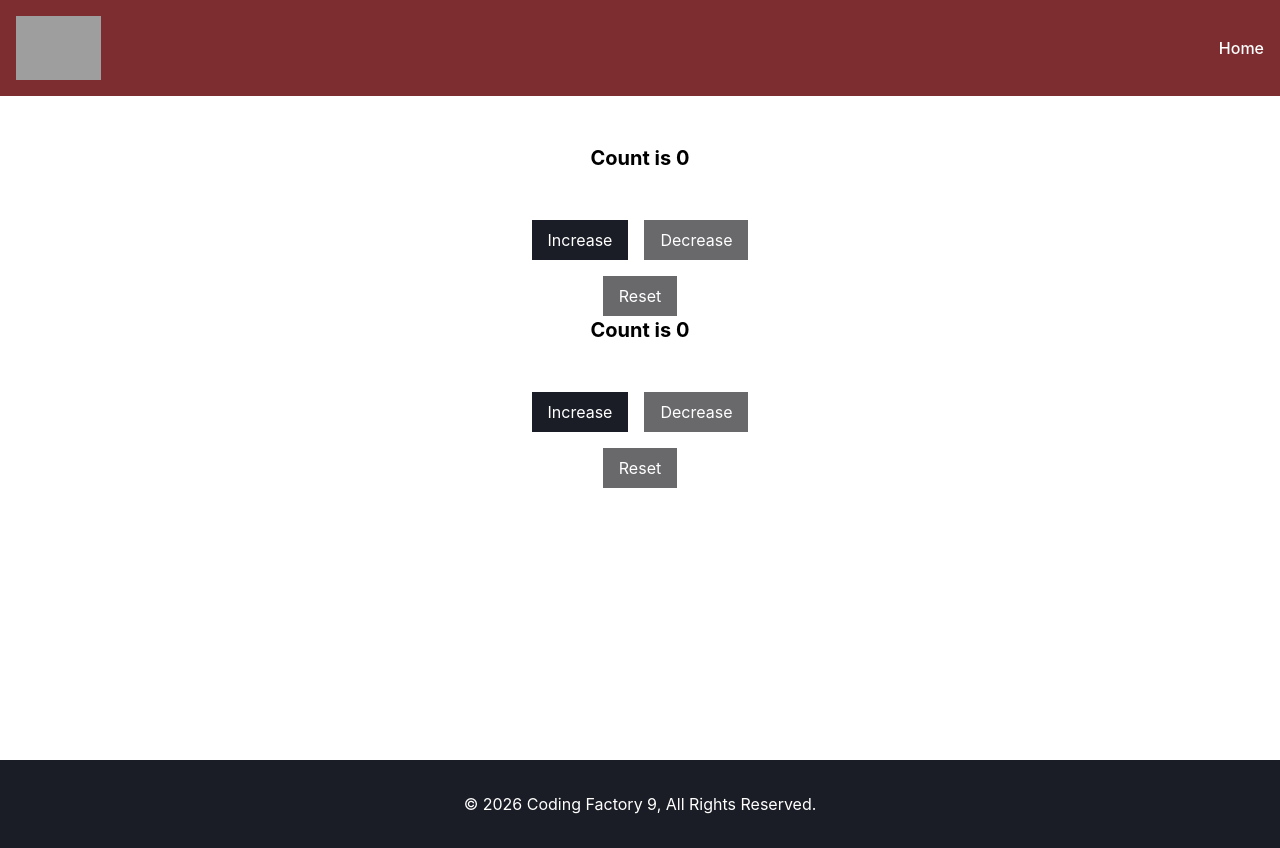
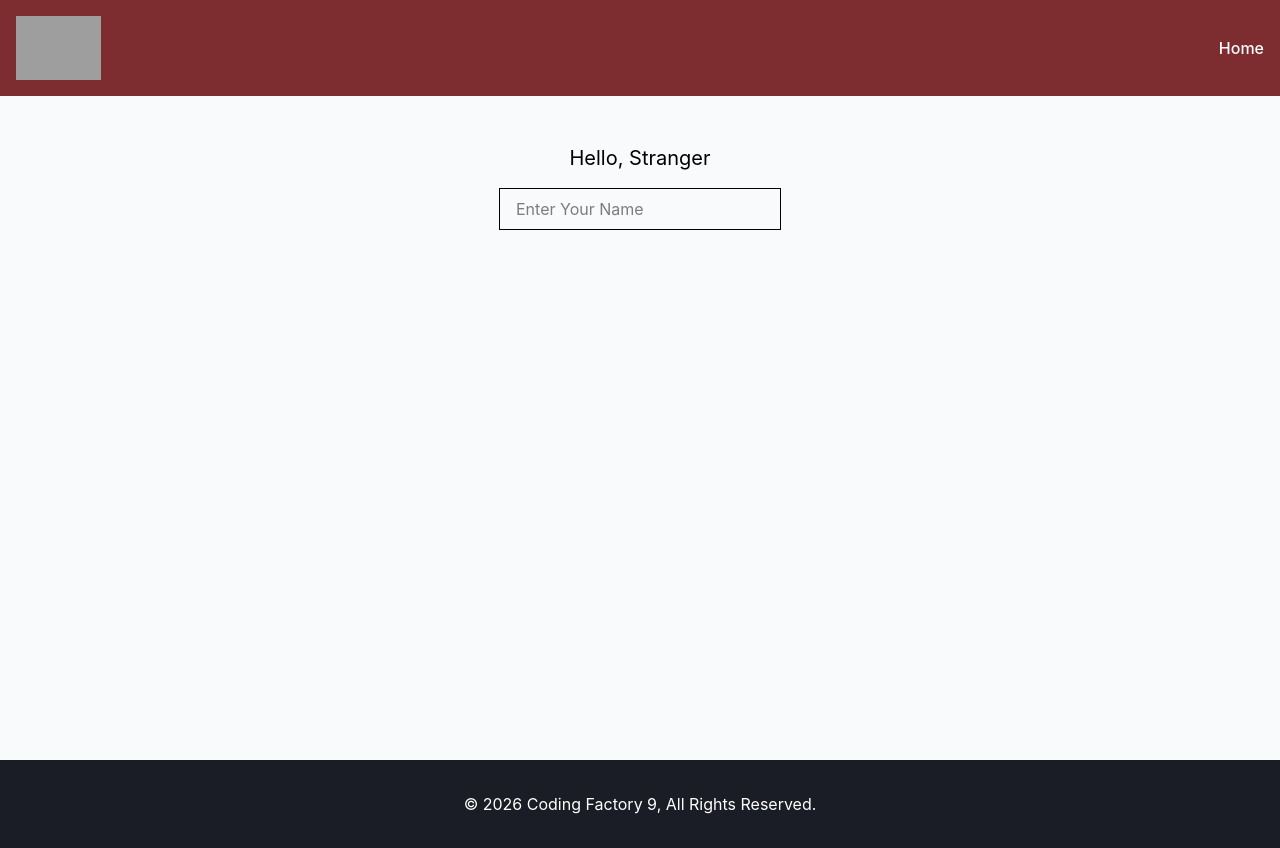
Before and after one commit to PantelisTs/cf9-react, a React (Vite) app: page / in a window 1280 px wide. Built offline with nearby package versions, Linux system fonts and the light colour scheme; grey boxes are pictures that could not be loaded.

Commit message:
feat: add NameChanger component

```diff
--- a/src/App.tsx
+++ b/src/App.tsx
@@ -3,9 +3,10 @@
 // import ClassComponent from "./components/LessonTwo/ClassComponent.tsx";
 // import ArrowFunctionalComponent from "./components/LessonTwo/ArrowFunctionalComponent.tsx";
 import Layout from "./components/Layout.tsx";
-import Counter from "./components/LessonFour/Counter.tsx";
-import CounterAdvanced from "./components/LessonFour/CounterAdvanced.tsx";
+// import Counter from "./components/LessonFour/Counter.tsx";
+// import CounterAdvanced from "./components/LessonFour/CounterAdvanced.tsx";
 // import ClassCounter from "./components/LessonFour/ClassCounter.tsx";
+import NameChanger from "./components/LessonFive/NameChanger.tsx";
 
 
 
@@ -71,23 +72,30 @@ function App() {
         {/*<ArrowFunctionalComponentWithProps title="Heading 2" description="Lorem ipsum dolor sit amet, consectetur adipisicing elit. Deserunt dignissimos eos incidunt ipsum labore magni odit officiis omnis possimus veniam."/>*/}
         {/*<ArrowFunctionalComponentWithProps title="Heading 3"/>*/}
 
+        {/*LESSON FOUR*/}
+        {/*<Layout addClasses="bg-gray=50">*/}
+        {/*    /!*<ArrowFunctionalComponentWithProps title="Second Title" description="Description" />*!/*/}
+        {/*    /!*<p>Lorem ipsum dolor sit amet, consectetur adipisicing elit. Natus, possimus.</p>*!/*/}
+        {/*    <Counter/>*/}
 
-        <Layout addClasses="bg-gray=50">
-            {/*<ArrowFunctionalComponentWithProps title="Second Title" description="Description" />*/}
-            {/*<p>Lorem ipsum dolor sit amet, consectetur adipisicing elit. Natus, possimus.</p>*/}
-            <Counter/>
+        {/*    /!*<ClassCounter/>*!/*/}
 
-            {/*<ClassCounter/>*/}
+        {/*    <CounterAdvanced/>*/}
 
-            <CounterAdvanced/>
-
-        </Layout>
+        {/*</Layout>*/}
 
         {/*<div></div>*/}
         {/*<h1></h1>*/}
         {/*<h2 className="cf-text" id="id"></h2>*/}
         {/*h2.cf-text#id*/}
 
+
+        {/*LESSON FIVE*/}
+        <Layout addClasses="bg-gray-50">
+            <NameChanger></NameChanger>
+        </Layout>
+
+
     </>
   )
 }
--- /dev/null
+++ b/src/components/LessonFive/NameChanger.tsx
@@ -0,0 +1,28 @@
+import {useState} from "react";
+
+
+const NameChanger = () => {
+
+    const [name, setName] = useState("");
+
+    const handleChange =
+        (event: React.ChangeEvent<HTMLInputElement>) => {
+        setName(event.target.value)
+    }
+
+    return (
+        <>
+            <h1 className="text-center text-xl">Hello, {name || "Stranger"}</h1>
+            <div className="text-center mt-4">
+                <input type="text"
+                       className="border px-4 py-2"
+                       placeholder="Enter Your Name"
+                       value={name}
+                       onChange={handleChange}
+                />
+            </div>
+        </>
+    )
+}
+
+export default NameChanger;
```
